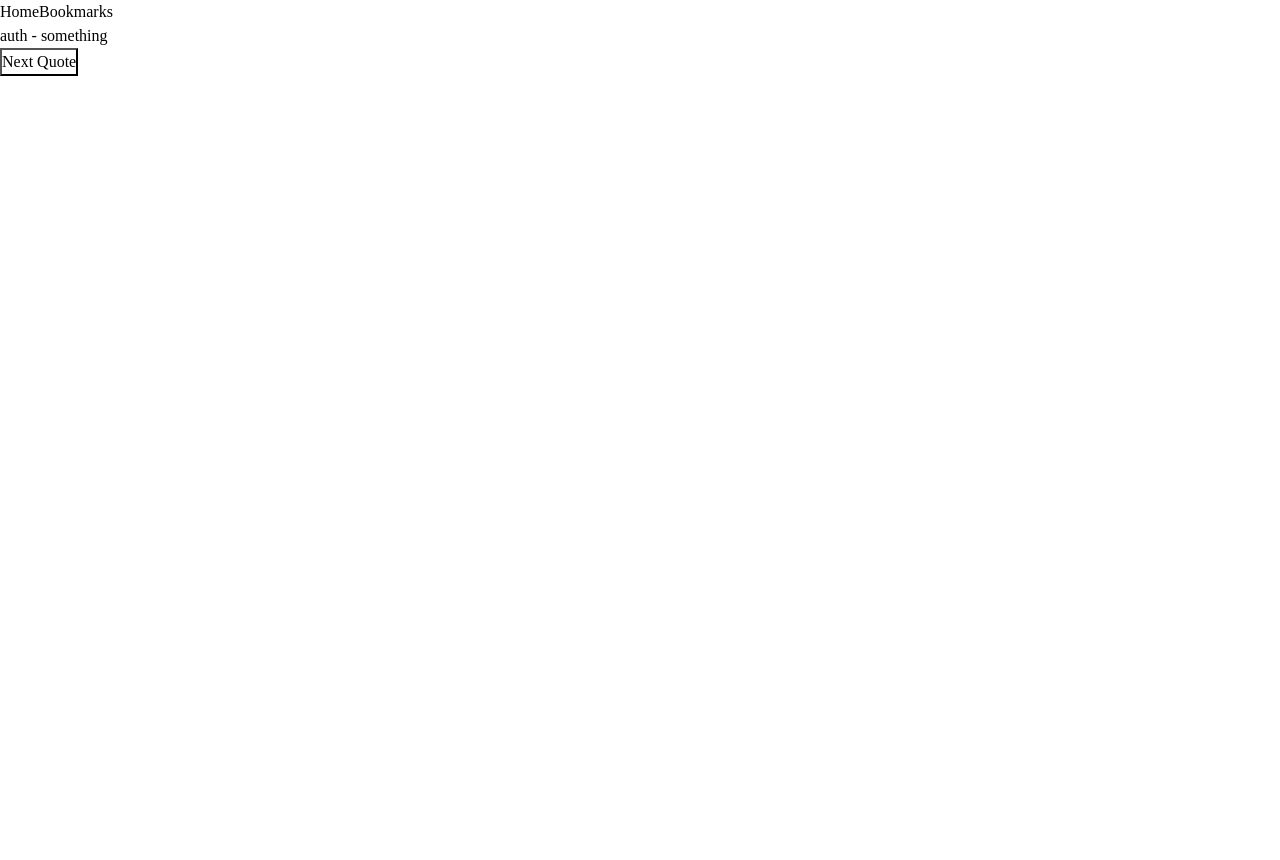
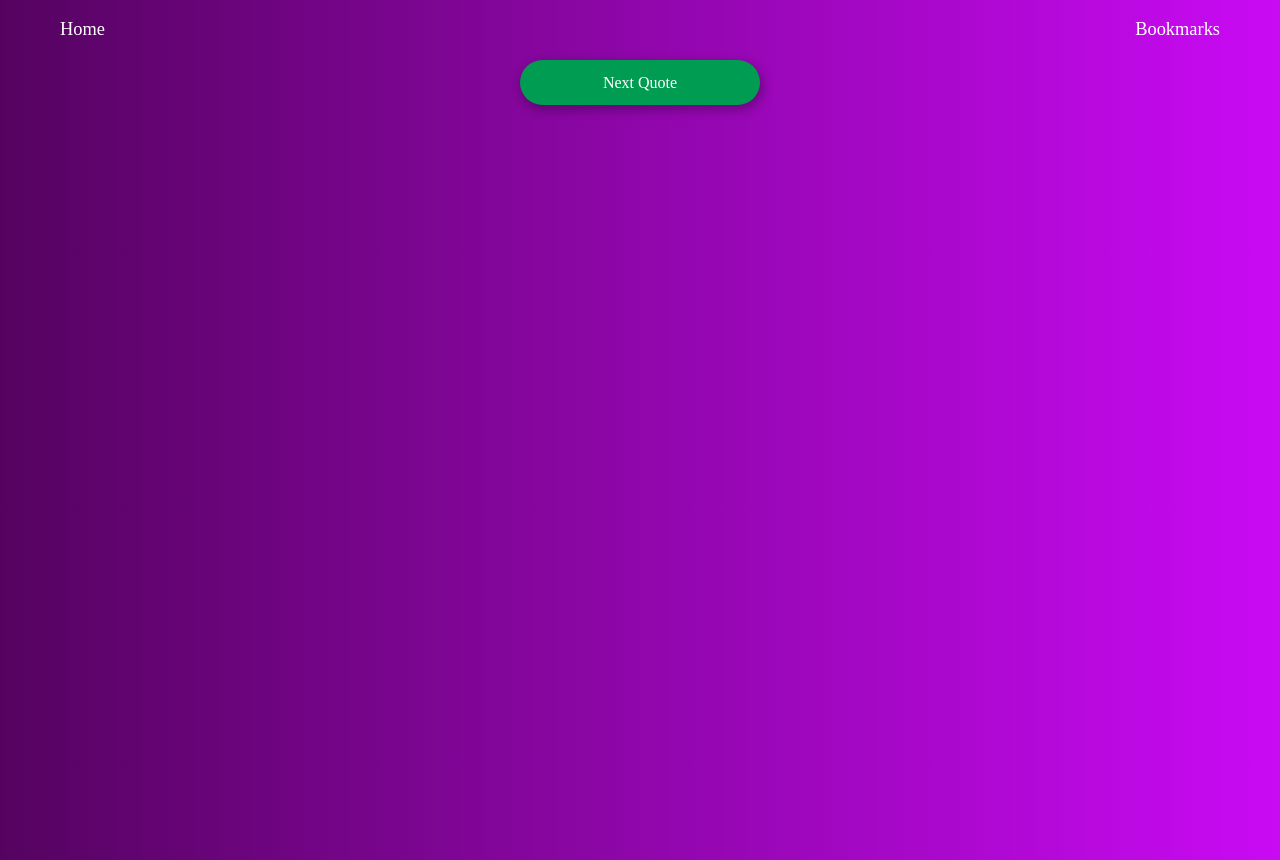
Before and after one commit to anjali803/quote-generator, a React (Vite) app: page / in a window 1280 px wide. Before the commit the page ends 800 px from the top, so only its background shows below. Built offline with nearby package versions, Linux system fonts and the light colour scheme.

Commit message:
feat: styling home page

```diff
--- a/src/App.css
+++ b/src/App.css
@@ -0,0 +1,66 @@
+.bg {
+  height: 100vh;
+  width: 100%;
+  background: linear-gradient(to right, #550360, #c90af4);
+  color: white;
+}
+.nav {
+  height: 60px;
+  width: 100%;
+  display: flex;
+  flex-direction: row;
+  justify-content: space-between;
+  align-items: center;
+  padding: 0 60px;
+  font-size: 1.15rem;
+}
+.home {
+  display: flex;
+  width: 100%;
+  flex-direction: column;
+  align-items: center;
+  gap: 2rem;
+}
+.quote {
+  width: 773px;
+  height: 263px;
+  flex-shrink: 0;
+  border-radius: 30px;
+  background: #d05252;
+  display: flex;
+  flex-direction: column;
+  align-items: center;
+  justify-content: space-between;
+  padding: 3rem 0rem;
+  gap: 1rem;
+}
+.author{
+  display: flex;
+  flex-direction: row;
+  align-items: center;
+  justify-content: center;
+  gap: 3rem;
+}
+.content{
+  color: #FFF;
+font-family: Poppins;
+font-size: 30px;
+font-style: normal;
+font-weight: 400;
+line-height: normal;
+}
+.author button{
+  all: unset;
+  cursor: pointer;
+}
+.btn {
+  all: unset;
+  text-align: center;
+  cursor: pointer;
+  width: 240px;
+  height: 45px;
+  flex-shrink: 0;
+  border-radius: 30px;
+  background: #009c51;
+  box-shadow: 2px 4px 10px 2px rgba(0, 0, 0, 0.25);
+}
--- a/src/components/Home/Home.jsx
+++ b/src/components/Home/Home.jsx
@@ -1,10 +1,9 @@
-import React, { useEffect, useState } from "react";
+import React, { useState } from "react";
 import { getQuote } from "../../axios/index";
+import Bookmark from "../icons/Bookmark";
 
 const Home = () => {
-  const [quotes, setQuotes] = useState([
-    { content: "something", author: "auth" },
-  ]);
+  const [quote, setQuote] = useState({content: "", author:""});
   const [loading, setLoading] = useState(false);
 
   const getQuoteFn = async () => {
@@ -28,23 +27,22 @@ const Home = () => {
       setLoading(false);
       return alert("Something went wrong!");
     }
-    const temp = [...quotes, res];
-    setQuotes(temp);
+    setQuote(res);
     setLoading(false);
   };
 
   return (
-    <div>
-      {quotes &&
-        quotes.length > 0 &&
-        quotes.map((quote) => {
-          return (
-            <div className="quotes" key={quote.content}>
-              {quote.author} - {quote.content}
-            </div>
-          );
-        })}
-      <div>
+    <div className="home">
+      {quote && quote.content.length>0 &&  (
+        <div className="quote">
+          <div className="content">{quote.content}</div>
+          <div className="author">
+            <div>-  {quote.author}</div>
+            <button><Bookmark /></button>
+          </div>
+        </div>
+      )}
+      <div className="btn-container">
         <button className="btn" onClick={onClick}>
           {loading ? "Loading..." : "Next Quote"}
         </button>
--- /dev/null
+++ b/src/components/icons/Bookmark.jsx
@@ -0,0 +1,11 @@
+import React from 'react'
+
+const Bookmark = () => {
+  return (
+    <svg xmlns="http://www.w3.org/2000/svg" width="18" height="18" viewBox="0 0 18 18" fill="none">
+    <path fillRule="evenodd"  clipule="evenodd" d="M2.25 17.4375V2.25C2.25 1.65326 2.48705 1.08097 2.90901 0.65901C3.33097 0.237053 3.90326 0 4.5 0L13.5 0C14.0967 0 14.669 0.237053 15.091 0.65901C15.5129 1.08097 15.75 1.65326 15.75 2.25V17.4375C15.7501 17.5352 15.7247 17.6312 15.6764 17.7161C15.6281 17.801 15.5585 17.8718 15.4745 17.9217C15.3905 17.9715 15.2949 17.9986 15.1973 18.0003C15.0996 18.002 15.0032 17.9783 14.9175 17.9314L9 14.7026L3.0825 17.9314C2.99681 17.9783 2.90038 18.002 2.80272 18.0003C2.70505 17.9986 2.60951 17.9715 2.5255 17.9217C2.44149 17.8718 2.37191 17.801 2.3236 17.7161C2.2753 17.6312 2.24993 17.5352 2.25 17.4375ZM9.5625 5.0625C9.5625 4.91332 9.50324 4.77024 9.39775 4.66475C9.29226 4.55926 9.14918 4.5 9 4.5C8.85082 4.5 8.70774 4.55926 8.60225 4.66475C8.49676 4.77024 8.4375 4.91332 8.4375 5.0625V6.75H6.75C6.60082 6.75 6.45774 6.80926 6.35225 6.91475C6.24676 7.02024 6.1875 7.16332 6.1875 7.3125C6.1875 7.46168 6.24676 7.60476 6.35225 7.71025C6.45774 7.81574 6.60082 7.875 6.75 7.875H8.4375V9.5625C8.4375 9.71168 8.49676 9.85476 8.60225 9.96025C8.70774 10.0657 8.85082 10.125 9 10.125C9.14918 10.125 9.29226 10.0657 9.39775 9.96025C9.50324 9.85476 9.5625 9.71168 9.5625 9.5625V7.875H11.25C11.3992 7.875 11.5423 7.81574 11.6477 7.71025C11.7532 7.60476 11.8125 7.46168 11.8125 7.3125C11.8125 7.16332 11.7532 7.02024 11.6477 6.91475C11.5423 6.80926 11.3992 6.75 11.25 6.75H9.5625V5.0625Z" fill="white"/>
+  </svg>
+  )
+}
+
+export default Bookmark
```
